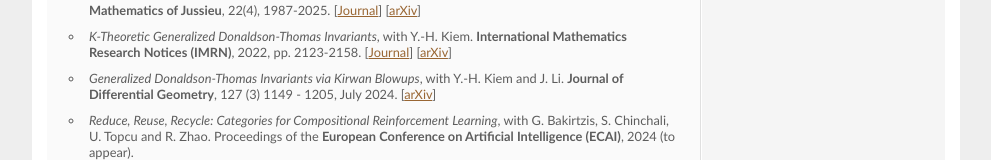
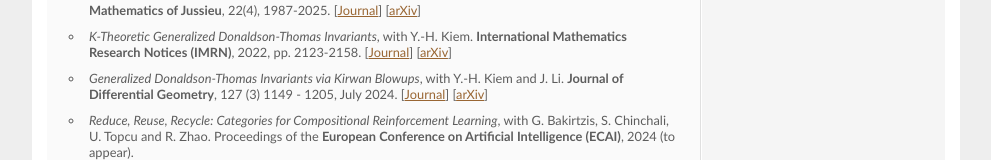
Before and after one commit to michailsavvas/michailsavvas.github.io, a plain HTML site: page index.html in a window 1280 px wide. Shown: the part 855-1015 px from the top of the page, without its empty margins (144-1135 px from the left). Drawn offline with Linux system fonts and the light colour scheme.

Commit message:
Update index.html

```diff
--- a/index.html
+++ b/index.html
@@ -65,7 +65,7 @@
 	  <li><i>Localizing Virtual Structure Sheaves for Almost Perfect Obstruction Theories</i>, with Y.-H. Kiem. <strong>Forum of Mathematics, Sigma</strong>, Volume 8, 2020, e61. [<a href="https://www.cambridge.org/core/journals/forum-of-mathematics-sigma/article/localizing-virtual-structure-sheaves-for-almost-perfect-obstruction-theories/8C1F46821B087B6D7D235778FF96C7A4" target="_blank">Journal</a>] [<a href="https://arxiv.org/abs/2007.06820" target="_blank">arXiv</a>]</li>
           <li><i>Intrinsic Stabilizer Reduction and Generalized Donaldson-Thomas Invariants</i>. <strong> Journal of the Institute of Mathematics of Jussieu</strong>, 22(4), 1987-2025. [<a href="https://doi.org/10.1017/S1474748023000142" target="_blank">Journal</a>] [<a href="https://arxiv.org/abs/2005.13768" target="_blank">arXiv</a>] </li>
 	  <li> <i>K-Theoretic Generalized Donaldson-Thomas Invariants</i>, with Y.-H. Kiem. <strong>International Mathematics Research Notices (IMRN)</strong>, 2022, pp. 2123-2158. [<a href="https://doi.org/10.1093/imrn/rnaa097" target="_blank">Journal</a>] [<a href="https://arxiv.org/abs/1912.04966" target="_blank">arXiv</a>]</li>
-	  <li> <i>Generalized Donaldson-Thomas Invariants via Kirwan Blowups</i>, with Y.-H. Kiem and J. Li. <strong>Journal of Differential Geometry</strong>, 127 (3) 1149 - 1205, July 2024. [<a href="https://arxiv.org/abs/1712.02544" target="_blank">arXiv</a>] </li>
+	  <li> <i>Generalized Donaldson-Thomas Invariants via Kirwan Blowups</i>, with Y.-H. Kiem and J. Li. <strong>Journal of Differential Geometry</strong>, 127 (3) 1149 - 1205, July 2024. [<a href="https://doi.org/10.4310/jdg/1721071499" target="_blank">Journal</a>] [<a href="https://arxiv.org/abs/1712.02544" target="_blank">arXiv</a>] </li>
            <li><i>Reduce, Reuse, Recycle: Categories for Compositional Reinforcement Learning</i>, with G. Bakirtzis, S. Chinchali, U. Topcu and R. Zhao. Proceedings of the <strong>European Conference on Artificial Intelligence (ECAI)</strong>, 2024 (to appear). </li>
 	   <li><i>Categorical Semantics of Compositional Reinforcement Learning</i>, with G. Bakirtzis and U. Topcu. <strong>Journal of Machine Learning Research</strong> (to appear). [<a href="https://arxiv.org/abs/2208.13687" target="_blank">arXiv</a>] </li>
            <li><i>Shutout Games on Graphs</i>, with A. Cioba. <strong>Mathematika</strong>, volume 61 (2015), issue 03, pp. 523-530. [<a href="https://doi.org/10.1112/S0025579314000382" target="_blank">Journal</a>] [<a href="documents/Shutout.pdf" target="_blank">PDF</a>]</li>
```
